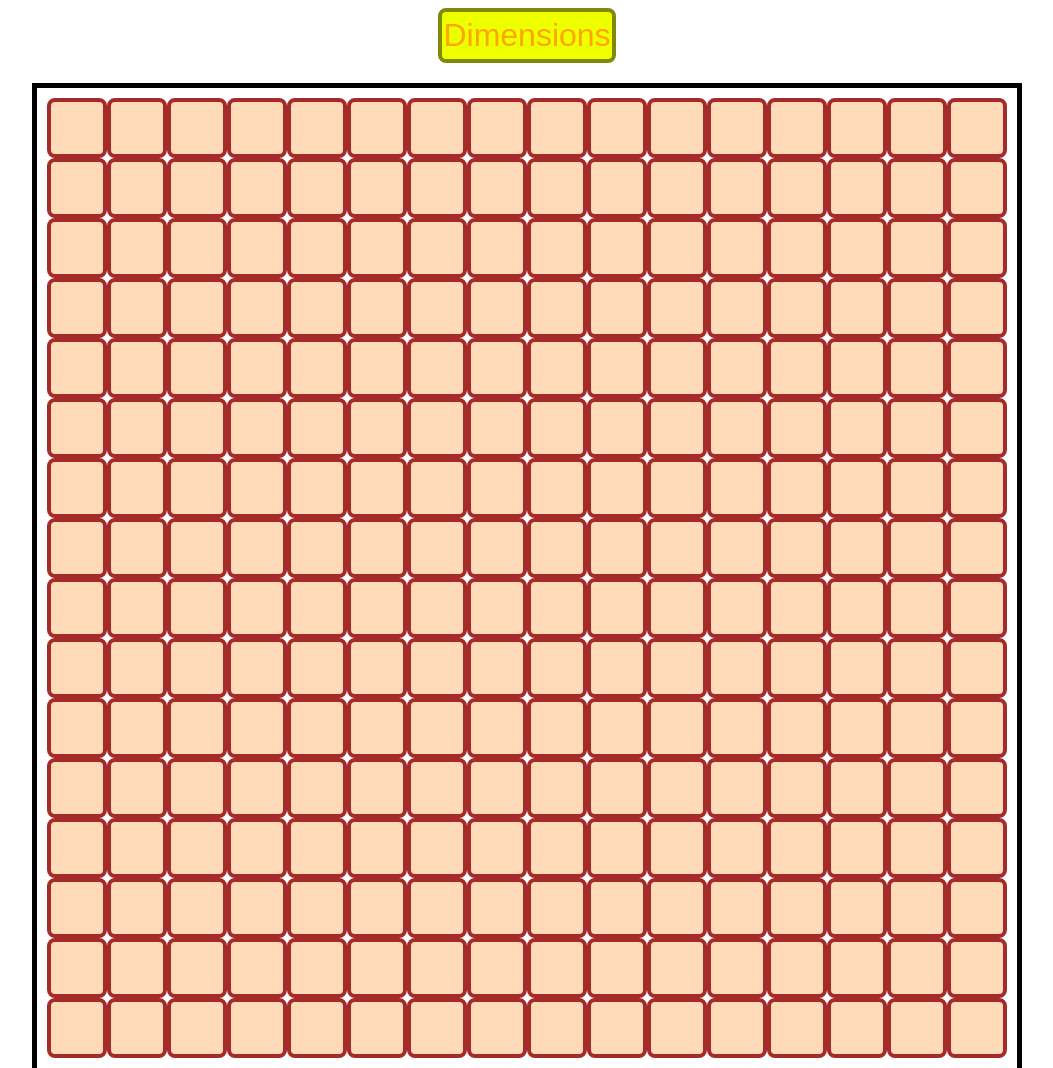
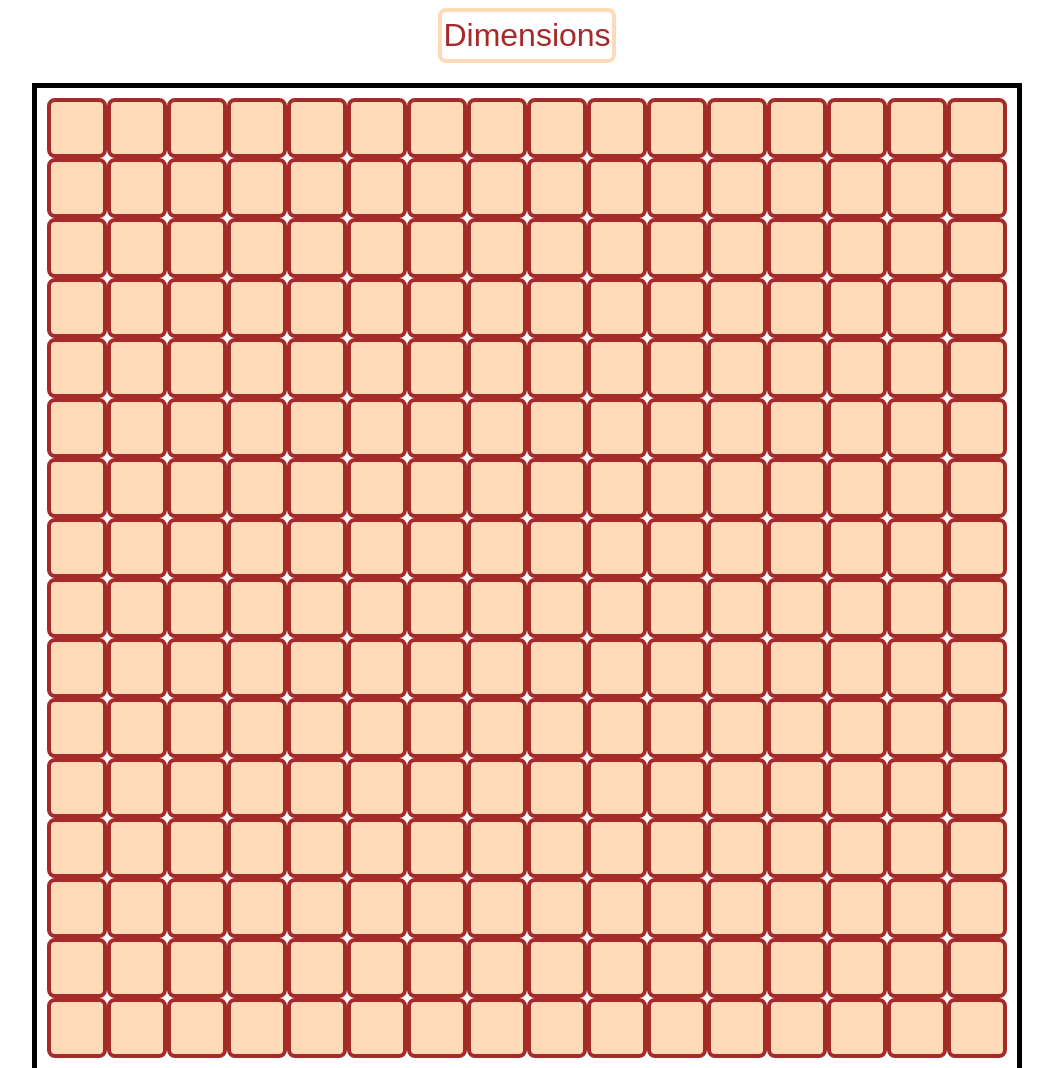
Before and after one commit to Godspeed715/Etch-a-Sketch, a plain HTML site: page index.html in a window 1280 px wide. Shown: the top 1068 px of the page, without its empty margins (113-1166 px from the left). Drawn offline with Linux system fonts and the light colour scheme.

Commit message:
modified style.css
restyled the dimensions button

```diff
--- a/style.css
+++ b/style.css
@@ -1,9 +1,5 @@
 .container div{
-
-    /* width: 50px;
-    height: 50px; */
     border-radius: 8px;
-
 }
 .container{
     display: flex;
@@ -23,10 +19,10 @@
 }
 .dim-btn{
     font-size: 2em;
-    color: orange;
+    color: brown;
     border-radius: 8px;
-    background: #eeff00;
-    border: 4px solid rgb(128, 137, 12);
+    background-color: white;
+    border: 4px solid peachpuff;
     cursor: pointer;
     padding: 5px 1px;
 }
```
